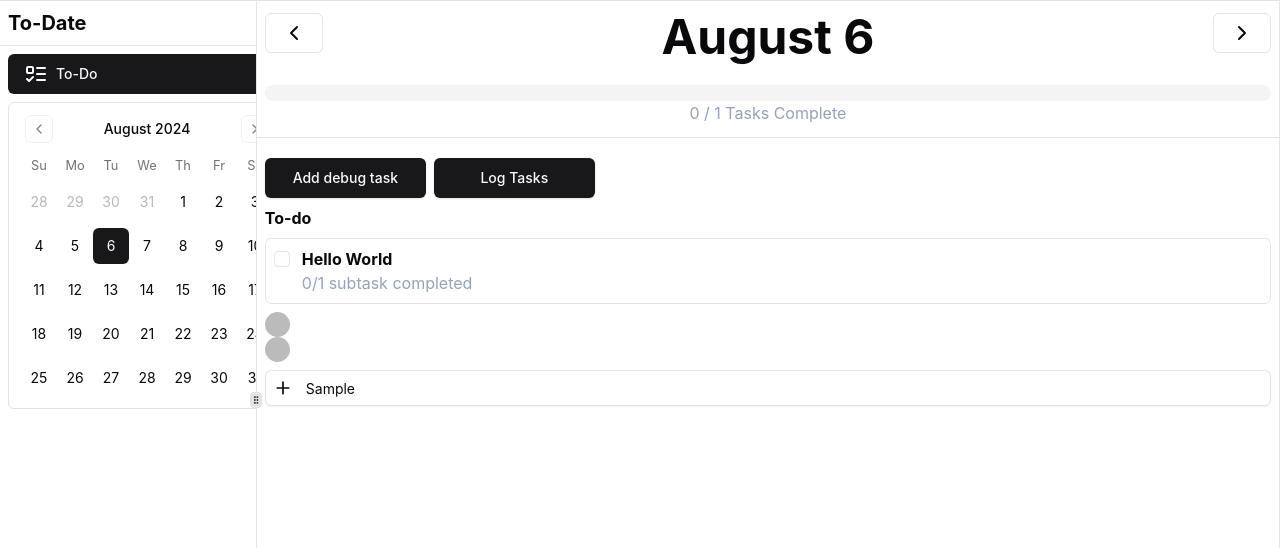
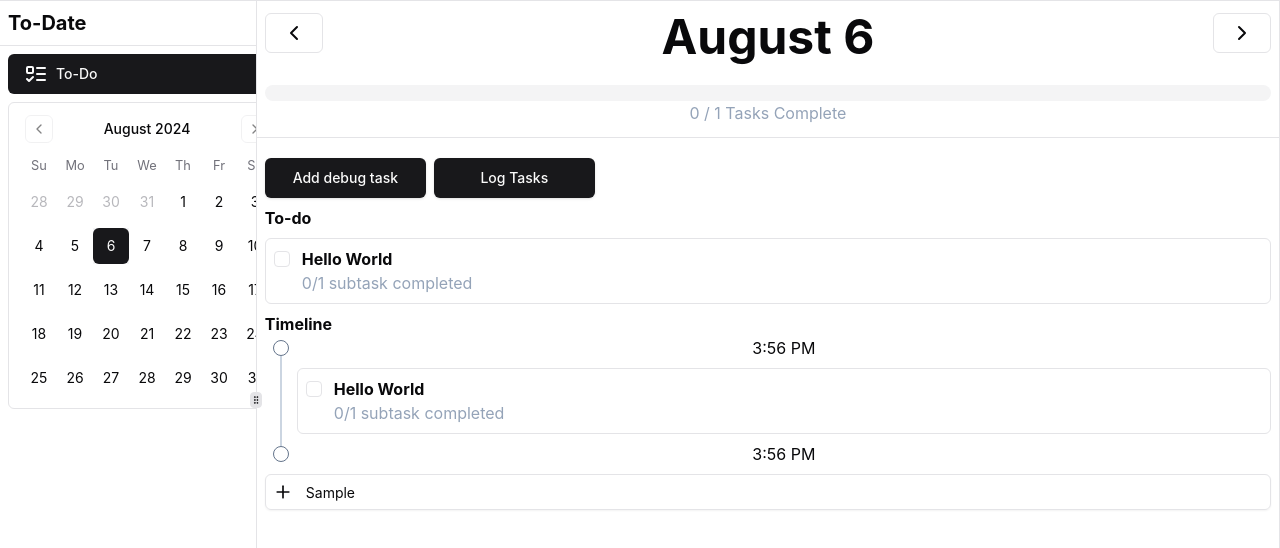
Before and after one commit to Rpyaanng/To-Date, a React app: page /home in a window 1280 px wide. Both pictures are taken after typing "Sample" into the empty fields and a click on the button "Add debug task". Shown: the top 548 px of the page. Built offline with nearby package versions, Linux system fonts and the light colour scheme; the HTML template or start-up script is replaced by a standard one.

Commit message:
Updated Timeline view

```diff
--- a/src/App.css
+++ b/src/App.css
@@ -18,11 +18,18 @@
 }
 
 .dot {
- height: 25px;
-  width: 25px;
-  background-color: #bbb;
+ height: 1rem;
+  width: 1rem;
+  background-color: white;
+  border: 1px solid theme(colors.slate.500);
   border-radius: 50%;
   display: inline-block;
+}
+
+.line{
+ border: 1px solid theme(colors.slate.300);
+ height: 100%;
+ width: 1px;
 }
 
 @keyframes strike {
@@ -43,5 +50,4 @@
   to {
     color: rgb(148 163 184);
   }
-
 }
--- a/src/components/TimelineView.tsx
+++ b/src/components/TimelineView.tsx
@@ -1,9 +1,9 @@
 
+import { useEffect } from "react";
 import { Task } from "../store/store"
-import { Checkbox } from "@/components/ui/checkbox"
 import { TaskStore, DateStore } from "@/store/store"
-import { Link } from '@tanstack/react-router'
-
+import { TaskComponent } from "./TaskComponent";
+import { DateToTimeDisplay } from "@/lib/utils";
 
 interface TimeSlot {
   startTime: string,
@@ -21,19 +21,32 @@ interface Props {
   timeSlots: TimeSlot[];
 };
 
+
 export function TimeLineView({ unsortedTasks, timeSlots }: TimeLineData) {
-  const currentDate = DateStore((state) => state.currentDate);
-  const toggleTodo = TaskStore((state) => state.toggleTodo);
-  const getSubCompleted = TaskStore((state) => state.getSubCompleted);
-
+  console.log(timeSlots)
   return (
-    <div className="flex">
-      <div className="w-full flex flex-col">
-        <span className="dot"></span>
-        <span className="dot"></span>
-      </div>
-      <div className="items-center w-full">
-      </div>
+    <div className="w-full">
+      <h2 className="2xl font-bold">Timeline</h2>
+      {timeSlots.map((timeslot: TimeSlot, i) => {
+        return (
+          <div key={"v_" + i} className="grid grid-cols-[2rem_auto]">
+            <div className="grid grid-rows-[1rem_auto_1rem] justify-items-center m-[0.25rem]">
+              <span className="dot"></span>
+              <div className="line"></div>
+              <span className="dot"></span>
+            </div>
+            <div className="flex flex-col gap-2">
+              <span className="w-full text-center">{DateToTimeDisplay(timeslot.startTime)}</span>
+              {timeslot.tasks.map((task, y) => {
+                return (
+                  <TaskComponent key={"vt_" + y} task={task} />
+                )
+              })}
+              <span className="w-full text-center">{DateToTimeDisplay(timeslot.endTime)}</span>
+            </div>
+          </div>
+        )
+      })}
     </div>
   )
 }
--- a/src/lib/utils.ts
+++ b/src/lib/utils.ts
@@ -1,20 +1,20 @@
 import { type ClassValue, clsx } from "clsx"
 import { twMerge } from "tailwind-merge"
 import { Task } from "@/store/store"
-
 
 export function cn(...inputs: ClassValue[]) {
   return twMerge(clsx(inputs))
 }
 
-
-const months = ["January", "Feburary", "March", "April", "May", "June", "July", "August", "September", "October", "Novemeber", "December"]
-
 export function DateToDisplay(ISOString: string) {
+  const months = ["January", "Feburary", "March", "April", "May", "June", "July", "August", "September", "October", "Novemeber", "December"]
   const newDate = new Date(ISOString)
   return months[newDate.getMonth()] + " " + newDate.getDate();
 }
 
+export function DateToTimeDisplay(ISOString: string) {
+  return new Date(ISOString).toLocaleTimeString().replace(/([\d]+:[\d]{2})(:[\d]{2})(.*)/, "$1$3")
+}
 
 export function OffsetDate(date: Date, offset: number) {
   const newDateMillis: number = new Date(date).getTime();
@@ -35,7 +35,7 @@ export function orderTasksByTime(unsortedTasks: Task[]) {
     timeSlots: new Array<TimeSlot>()
   };
 
-  if (!unsortedTasks) return
+  if (!unsortedTasks) return sortedTasks;
 
   // go through all tasks
   for (let i = 0; i < unsortedTasks.length; i++) {
--- a/src/routes/home.tsx
+++ b/src/routes/home.tsx
@@ -15,6 +15,7 @@ import { TaskStore, DateStore, Task, SubTask } from "@/store/store"
 import { ChevronRight, ChevronLeft, PlusIcon } from 'lucide-react'
 import { useEffect } from 'react'
 import { TimeLineView } from '@/components/TimelineView'
+import { orderTasksByTime } from "@/lib/utils";
 
 export const Route = createFileRoute('/home')({
   component: Home,
@@ -65,7 +66,7 @@ function Home() {
     console.log(currentDate);
   }
 
-
+  const orderedTasks = orderTasksByTime(tasks.get(currentDate));
 
   return (
     <div className="h-screen">
@@ -91,7 +92,7 @@ function Home() {
                 {tasks.get(currentDate)?.map((t, i) => {
                   return <TaskComponent key={"t-" + t.id + "_" + i} {...{ task: t }} />
                 })}
-                <TimeLineView />
+                <TimeLineView {...orderedTasks} />
               </div>
               <form onSubmit={onTaskAdd}>
                 <IconInput id="newTitle" type="text" Icon={PlusIcon} placeholder='Type here to add a task' />
--- a/vite.config.ts
+++ b/vite.config.ts
@@ -3,7 +3,6 @@ import react from "@vitejs/plugin-react"
 import { TanStackRouterVite } from '@tanstack/router-vite-plugin'
 import { ngrok } from 'vite-plugin-ngrok'
 import { defineConfig, loadEnv } from "vite"
-
 
 export default defineConfig(({ mode }) => {
 
```
